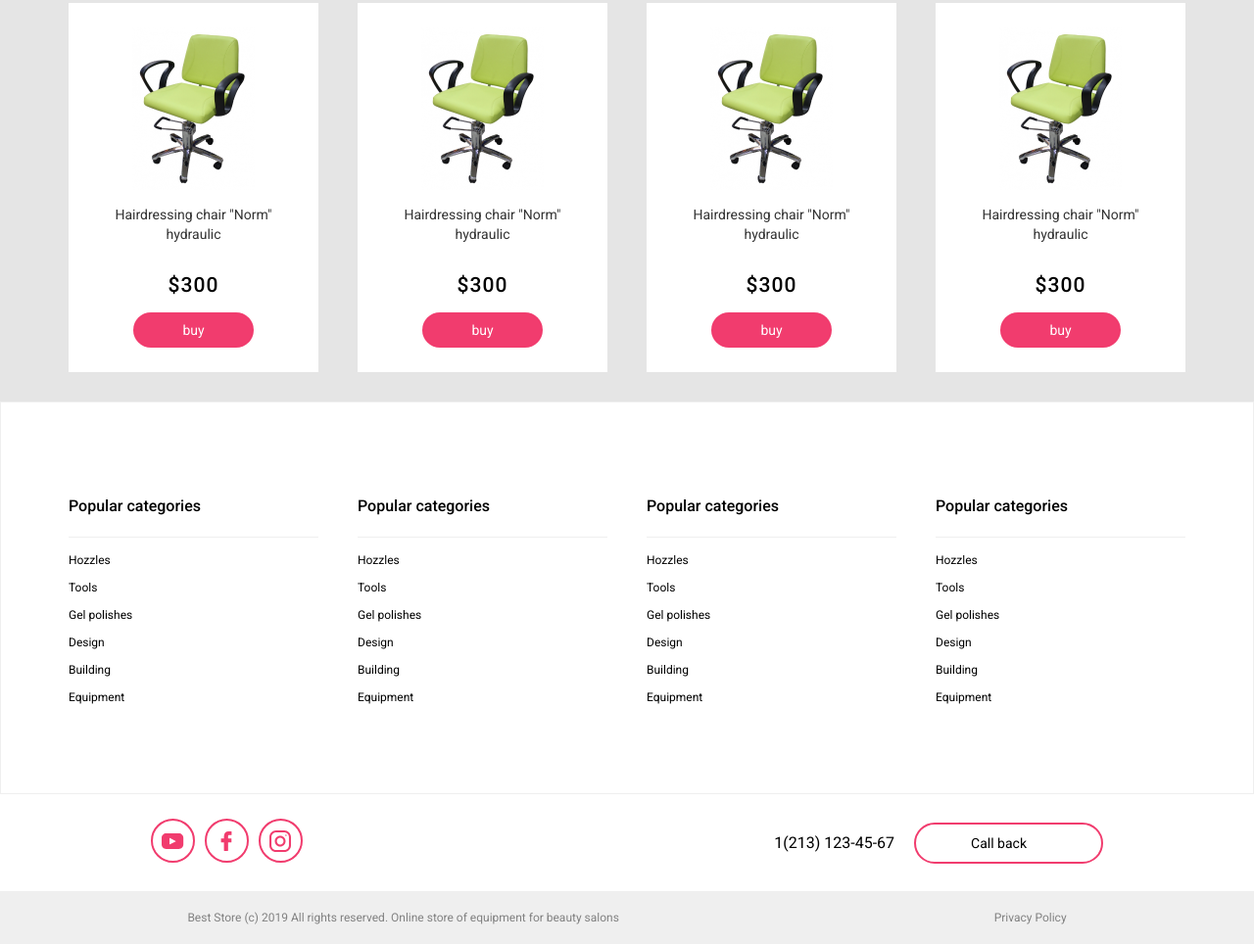
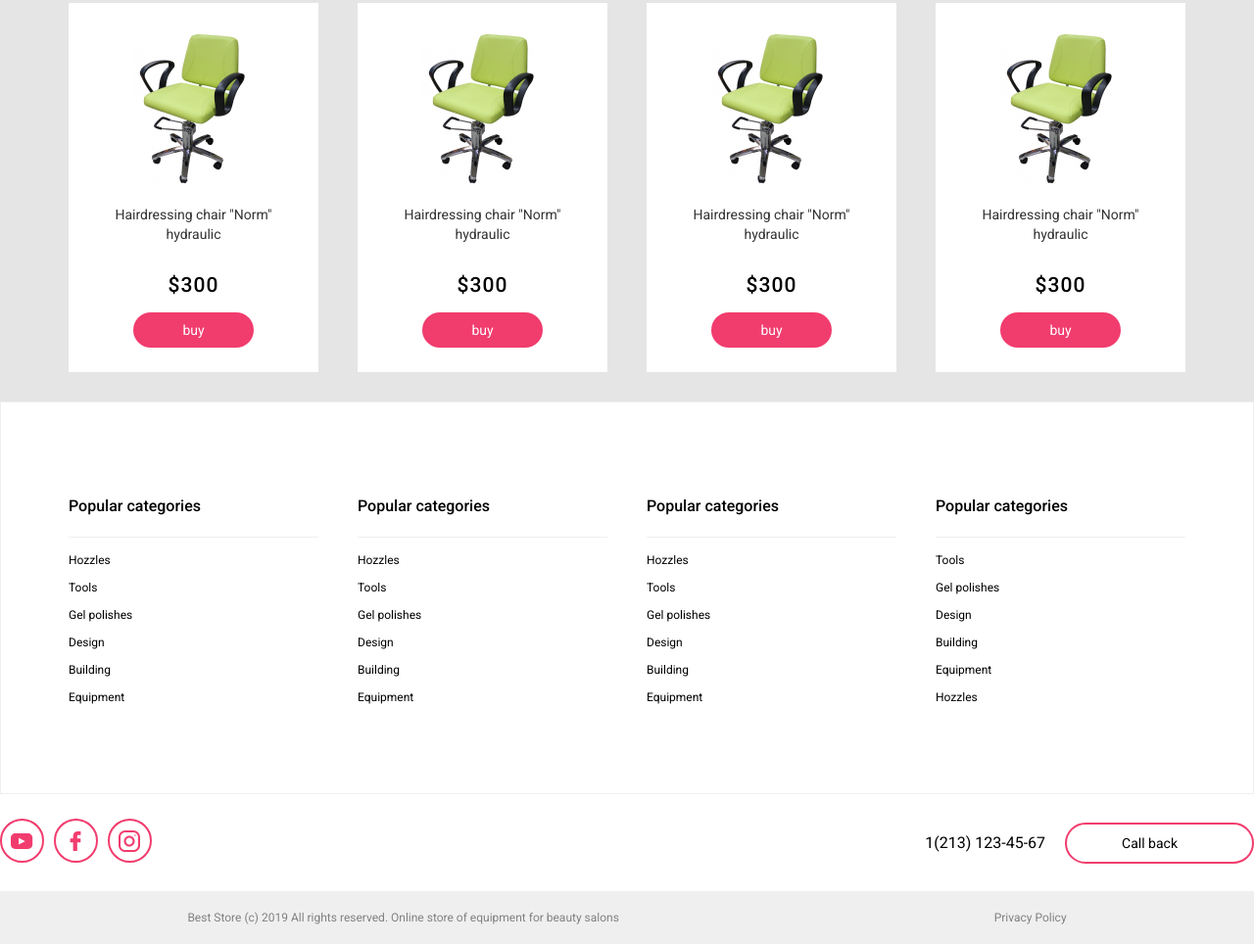
Before and after one commit to Nickolas7711/lesson8-BEAUTY-, a plain HTML site: page index.html in a window 1280 px wide. Shown: the part 2017-2981 px from the top of the page at 98% size. Drawn offline with Linux system fonts and the light colour scheme.

Commit message:
correction menu footer

```diff
--- a/index.html
+++ b/index.html
@@ -198,12 +198,12 @@
             <div class="cont">
             <h3>Popular categories</h3>
             <ul>
-                <li>Нozzles</li>
                 <li>Tools</li>
                 <li>Gel polishes</li>
-                <li>Design</li>
+                <li >Design</li>
                 <li>Building</li>
                 <li>Equipment</li>
+                <li>Нozzles</li>
             </ul>
             </div>
         </div>
--- a/styles/style.css
+++ b/styles/style.css
@@ -454,7 +454,6 @@
 
 .categories{
     display: flex;
-    /* padding: 6%  0% 5% 0; */
     flex-direction: row;
     justify-content: space-evenly;
     flex-wrap: wrap;
@@ -505,7 +504,7 @@
     display: flex;
     flex-direction: row;
     align-items: center;
-    padding: 25px 154px;
+    padding: 25px 0;
     justify-content: space-between;
     flex-wrap: wrap;
 }
```
